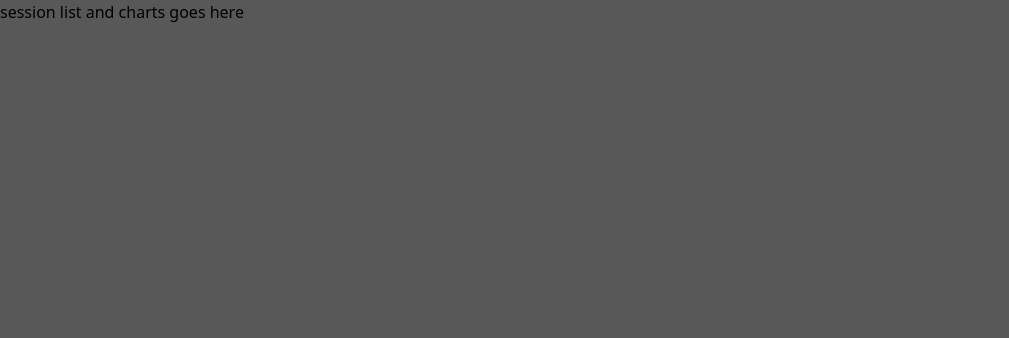
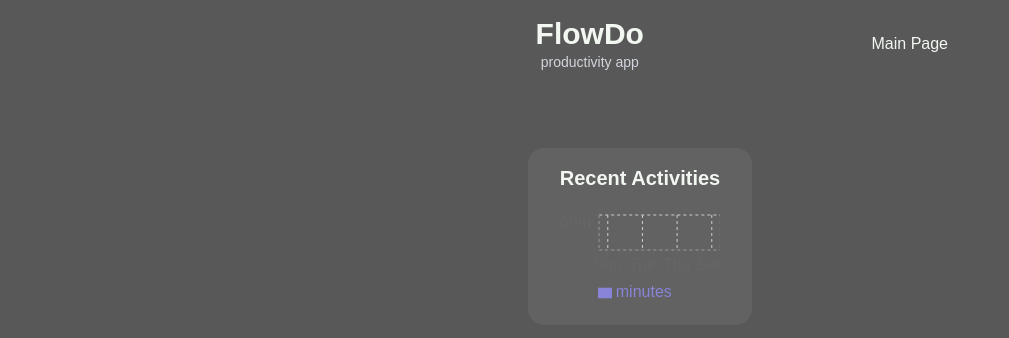
Before and after one commit to visionas9/flowdo-pomodoro, a Next.js app: page /activities in a window 1280 px wide. Shown: the top 338 px of the page, without its empty margins (0-1009 px from the left). Built offline with nearby package versions, Linux system fonts and the light colour scheme; a web font is replaced by a local one.

Commit message:
barchart wired to session data

```diff
--- a/app/activities/page.tsx
+++ b/app/activities/page.tsx
@@ -1,3 +1,18 @@
+import SimpleBarChart from "../components/barChart/simpleBarChart";
+
 export default function Activities() {
-  return <h1>session list and charts goes here</h1>;
+  return (
+    <main
+      className="mt-15 mx-auto w-fit flex flex-col
+      items-center bg-darkdiv py-4 px-8 rounded-xl md:"
+    >
+      <div>
+        <div className="flex flex-col items-center gap-2 text-mint-cream font-main">
+          <h2 className="text-xl font-extrabold">Recent Activities</h2>
+          <div className="w-[75%] mx-auto border-b-2 border-darkdiv" />
+          <SimpleBarChart />
+        </div>
+      </div>
+    </main>
+  );
 }
--- /dev/null
+++ b/app/components/barChart/simpleBarChart.tsx
@@ -0,0 +1,86 @@
+"use client";
+import {
+  BarChart,
+  Bar,
+  XAxis,
+  YAxis,
+  CartesianGrid,
+  Tooltip,
+  Legend,
+} from "recharts";
+import { useContext } from "react";
+import { Context } from "@/app/context";
+
+// #endregion
+const SimpleBarChart = () => {
+  const context = useContext(Context);
+  if (!context) return null;
+
+  const { session } = context;
+
+  const today = new Date();
+
+  const weeklyData = Array.from({ length: 7 }, (_, i) => {
+    const date = new Date(today);
+    date.setDate(today.getDate() - i);
+
+    return {
+      name: date.toLocaleDateString("en-US", { weekday: "short" }),
+      dayIndex: date.getDay(),
+      minutes: 0,
+    };
+  }).reverse();
+
+  if (session && session.length > 0) {
+    session.forEach((session) => {
+      const date = new Date(session.date);
+      const day = date.getDay();
+
+      const entry = weeklyData.find((d) => d.dayIndex === day);
+
+      if (entry) {
+        entry.minutes += Math.round(session.timeDone / 60);
+      }
+    });
+  }
+
+  console.log("weeklyData:", weeklyData);
+  console.log("sessions:", session);
+
+  return (
+    <BarChart
+      style={{
+        width: "100%",
+        maxWidth: "700px",
+        maxHeight: "70vh",
+        aspectRatio: 1.618,
+      }}
+      responsive
+      data={weeklyData}
+      margin={{
+        top: 5,
+        right: 0,
+        left: 0,
+        bottom: 5,
+      }}
+    >
+      <CartesianGrid strokeDasharray="3 3" />
+      <XAxis dataKey="name" />
+      <YAxis
+        width="auto"
+        tickFormatter={(value) => `${value}m`}
+        domain={[0, 60]}
+      />
+      <Tooltip />
+      <Legend />
+      <Bar
+        dataKey="minutes"
+        fill="#8884d8"
+        activeBar={{ fill: "pink", stroke: "blue" }}
+        radius={[10, 10, 0, 0]}
+      />
+    </BarChart>
+  );
+};
+
+export default SimpleBarChart;
--- a/app/components/header.tsx
+++ b/app/components/header.tsx
@@ -1,14 +1,22 @@
+"use client";
 import Link from "next/link";
+import { usePathname } from "next/navigation";
 
 export default function Header() {
+  const pathname = usePathname();
+
   return (
-    <header className="flex items-center w-full p-4 md:max-w-2xl mx-auto">
+    <header className="flex items-center w-full font-main p-4 md:max-w-2xl mx-auto">
       <div className="flex flex-col flex-1 items-center justify-center">
-        <h1 className="text-3xl font-extrabold">FlowDo</h1>
+        <h1 className="text-3xl font-extrabold text-mint-cream">FlowDo</h1>
         <p className="text-sm text-lighter">productivity app</p>
       </div>
-      <div className="p-3 rounded-xl bg-darkb">
-        <Link href={"/activities"}>Activities</Link>
+      <div className="p-3 rounded-xl bg-darkb text-mint-cream">
+        {pathname === "/activities" ? (
+          <Link href={"/"}>Main Page</Link>
+        ) : (
+          <Link href={"/activities"}>Activities</Link>
+        )}
       </div>
     </header>
   );
--- a/app/context.tsx
+++ b/app/context.tsx
@@ -23,7 +23,7 @@ export default function ContextProvider({ children }: { children: any }) {
   function saveSession(timeDone: number, tasksDone: string[]) {
     const newSession = {
       timeDone,
-      date: new Date().toLocaleDateString("en-GB"),
+      date: new Date().toISOString().split("T")[0],
       tasksDone,
     };
     setSession((prev) => [...prev, newSession]);
--- a/app/layout.tsx
+++ b/app/layout.tsx
@@ -4,6 +4,7 @@ import {
   Chiron_GoRound_TC,
   Montserrat_Alternates,
 } from "next/font/google";
+import Header from "./components/header";
 
 import ContextProvider from "./context";
 
@@ -36,9 +37,11 @@ export default function RootLayout({
       className={`${ArchitectsDaughter.variable}, ${ChironGoRoundTC.variable}, ${MontserratAlternates.variable}`}
     >
       <ContextProvider>
-        <body className="bg-darkb">{children}</body>
+        <body className="bg-darkb">
+          <Header />
+          {children}
+        </body>
       </ContextProvider>
-
     </html>
   );
 }
--- a/app/page.tsx
+++ b/app/page.tsx
@@ -6,7 +6,6 @@ import Quotes from "./components/Quotes";
 export default function Home() {
   return (
     <div className="flex flex-col items-center text-mint-cream font-main">
-      <Header />
       <div className="w-[75%] mx-auto border-b-2 border-darkdiv" />
       <Timer />
       <Tasks />
--- a/package.json
+++ b/package.json
@@ -16,6 +16,7 @@
     "radix-ui": "^1.4.3",
     "react": "19.2.3",
     "react-dom": "19.2.3",
+    "recharts": "^3.8.0",
     "shadcn": "^4.0.0",
     "tailwind-merge": "^3.5.0",
     "tw-animate-css": "^1.4.0"
```
Also changed, not shown: 1 other file (tests, documents, lock files or other folders).
